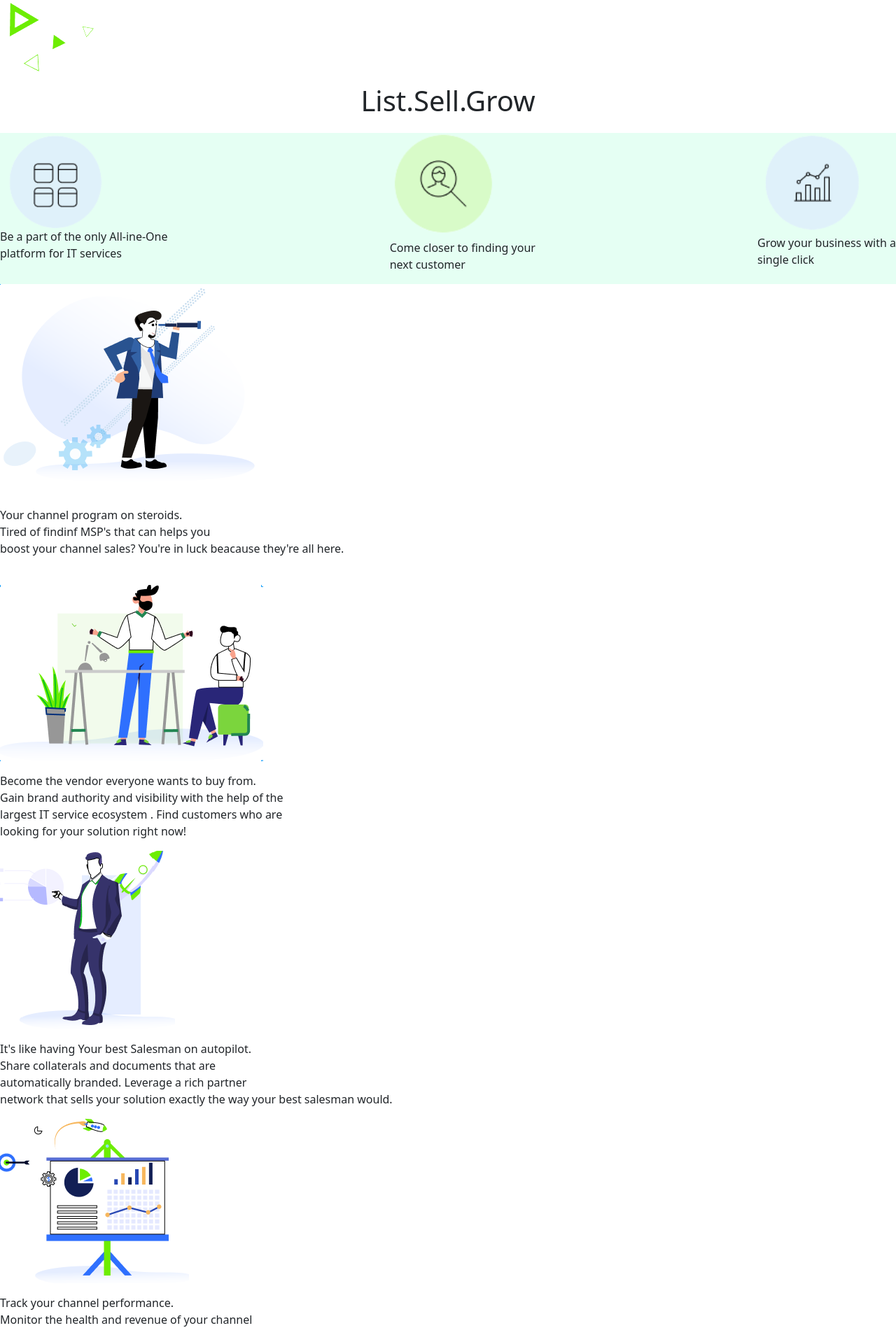
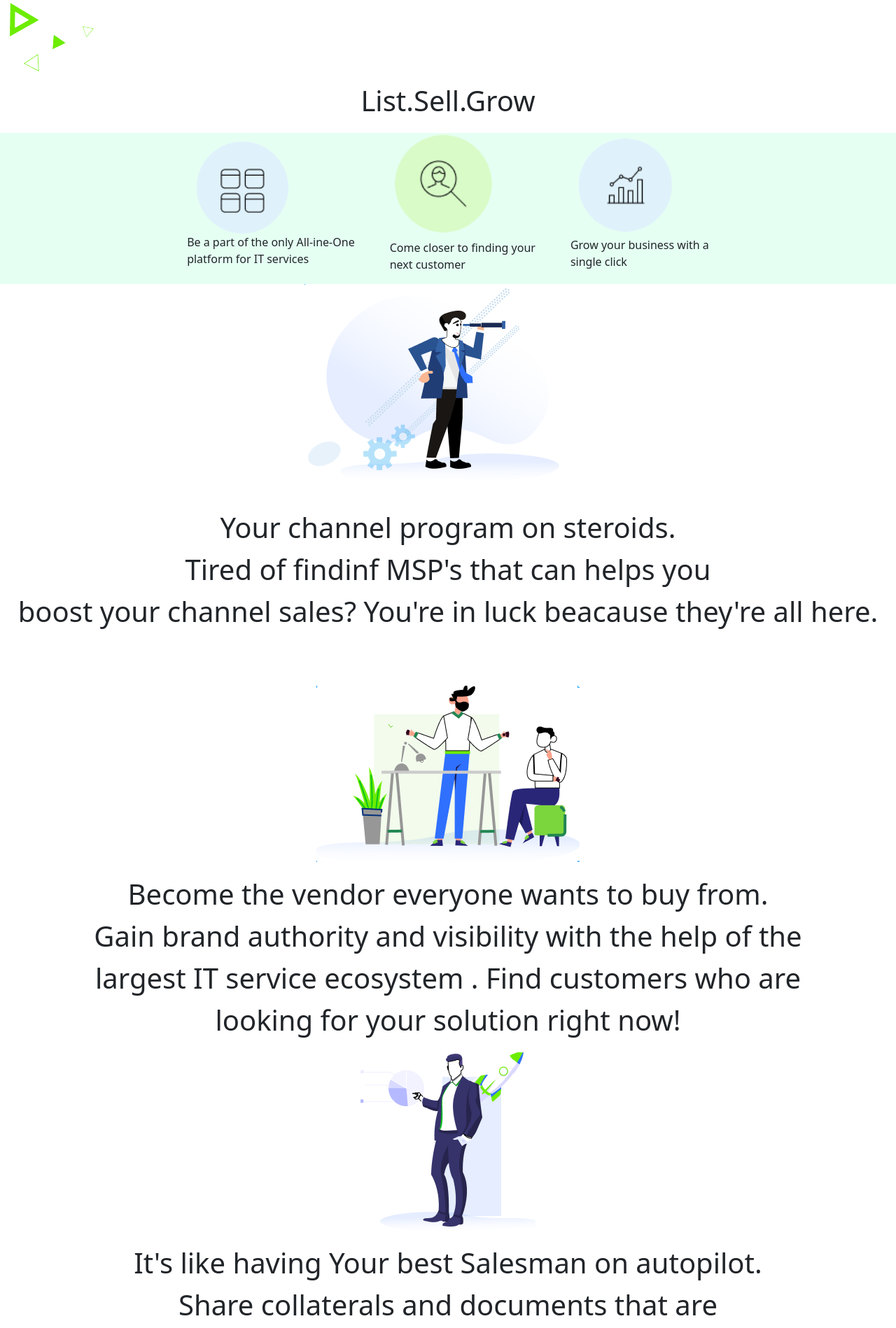
Before and after one commit to KarinaEly/zomentum, a PHP site: page / in a window 1280 px wide. Shown: the part 751-2649 px from the top of the page at 70% size. Run offline with PHP 8.4, Linux system fonts and the light colour scheme; some web fonts are replaced.

Commit message:
position card

```diff
--- a/index.php
+++ b/index.php
@@ -30,15 +30,16 @@
 
 <div class="bg-vert position-picto">
 
-<div>
+<div class="margin-picto">
   <img src="images/rond1-removebg.png" class="picto" alt="pictogramme"> <p> Be a part of the only All-ine-One<br> platform for IT services</p></div>
-<div>
+<div class="margin-picto">
   <img src="images/rond2-removebg.png" class="picto" alt="pictogramme loupe"><p>Come closer to finding your<br> next customer</p></div>
-<div>
+<divclass="margin-picto" >
 <img src="images/rond3-removebg.png" class="picto" alt="pictogramme statistique"><p>Grow your business with a<br> single click</p></div>
 </div>
 
 
+<div class="centrer">
 
 <p class="flotte">
  <img src="images/homme-vue.png" alt="homme avec une longue vue" />
--- a/style.css
+++ b/style.css
@@ -106,5 +106,11 @@
 .position-picto{
     display: flex;
     justify-content: center;
-    justify-content: space-between;
+    align-items: center;
+
+
 }
+
+.margin-picto{
+    padding-right: 50px;
+}
```
